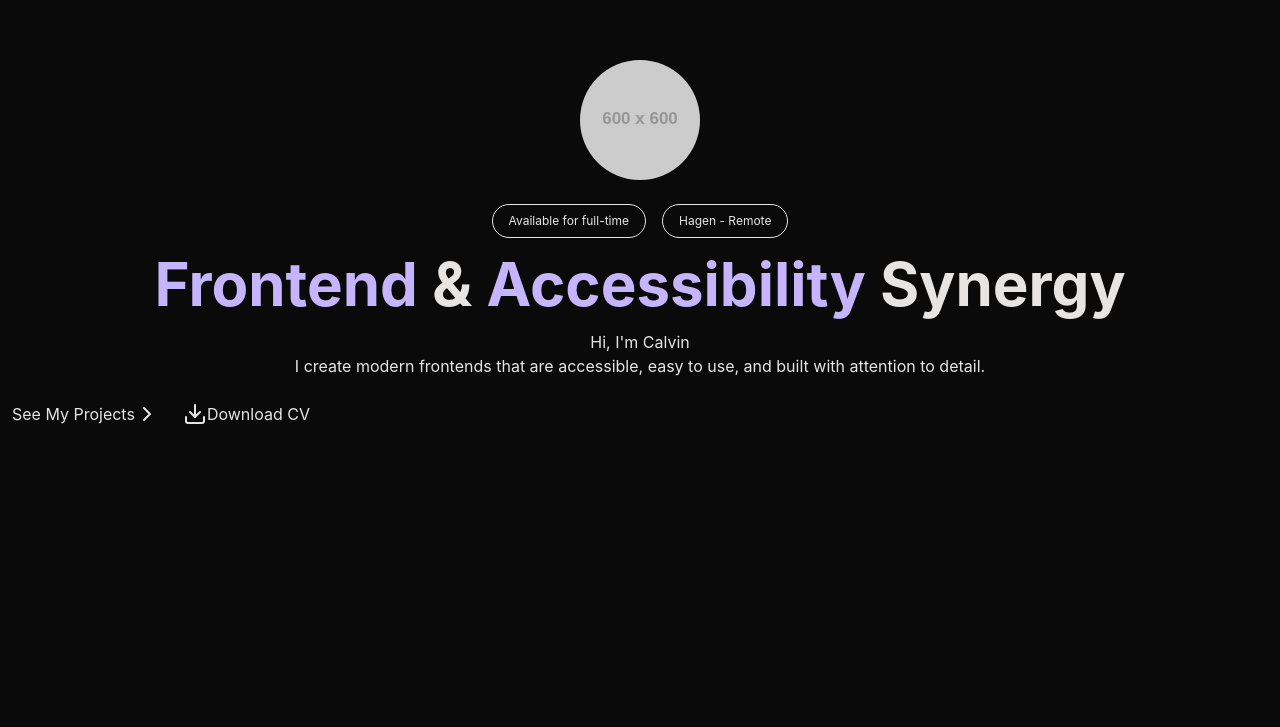
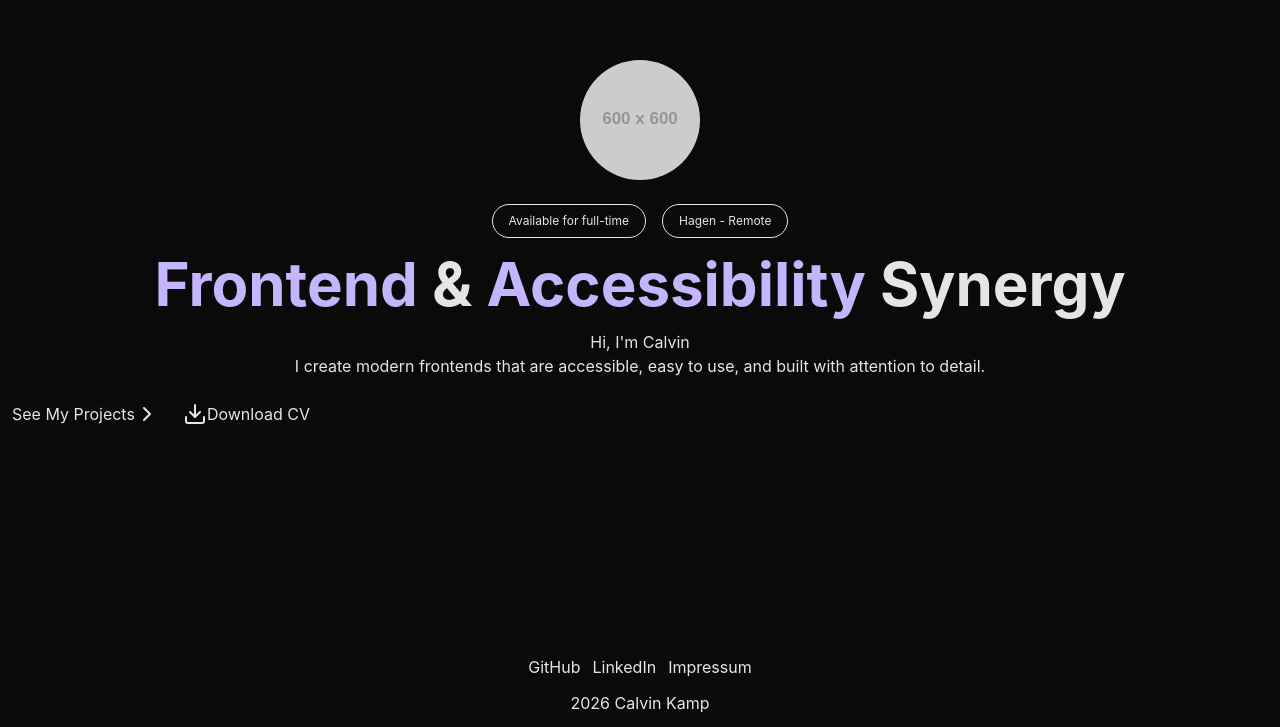
Before and after one commit to calvin-kamp/portfolio-vue, a Vue app: page / in a window 1280 px wide. Shown: the part 157-884 px from the top of the page. Before the commit the page ends 800 px from the top, so only its background shows below. Built offline with nearby package versions, Linux system fonts and the light colour scheme.

Commit message:
feat: build footer

```diff
--- a/src/components/layout/SiteFooter.vue
+++ b/src/components/layout/SiteFooter.vue
@@ -1,5 +1,32 @@
-<script setup lang="ts"></script>
+<script setup lang="ts">
+import { BaseLink } from '../base'
+
+interface NavItem {
+  href: string
+  label: string
+}
+
+const footerNavigation: NavItem[] = [
+  { href: 'https://github.com/calvin-kamp', label: 'GitHub' },
+  { href: 'https://github.com/calvin-kamp', label: 'LinkedIn' },
+  { href: '/imprint', label: 'Impressum' },
+]
+
+const currentYear = new Date().getFullYear()
+</script>
 
 <template>
-  <footer></footer>
+  <footer class="py-3 flex flex-wrap gap-3 justify-center">
+    <nav class="w-full">
+      <ul class="flex flex-wrap gap-3 justify-center">
+        <li v-for="navItem in footerNavigation" :key="navItem.href">
+          <BaseLink :href="navItem.href">
+            {{ navItem.label }}
+          </BaseLink>
+        </li>
+      </ul>
+    </nav>
+
+    <p>{{ currentYear }} Calvin Kamp</p>
+  </footer>
 </template>
```
